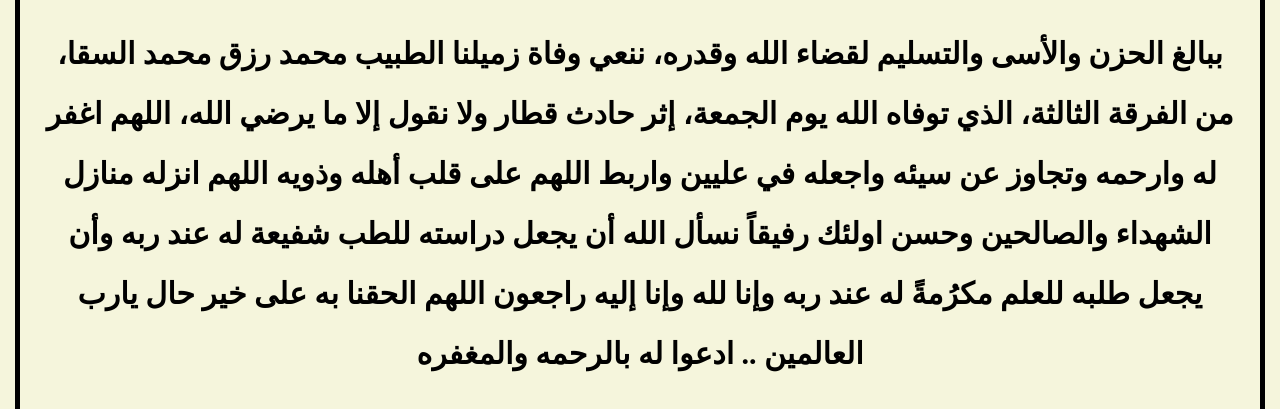
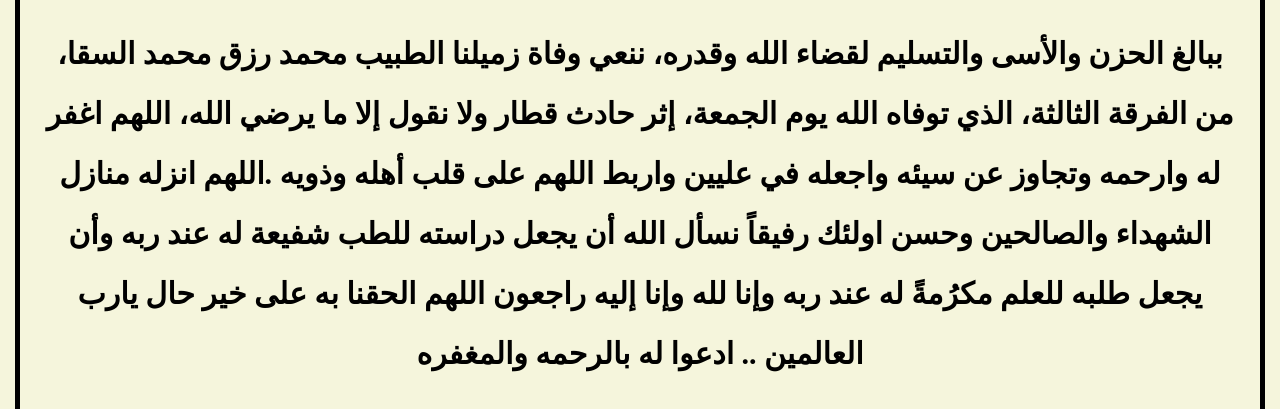
Before and after one commit to OmarCompiled/mohamedRizk, a plain HTML site: page info.html in a window 1280 px wide. Shown: the part 166-575 px from the top of the page. Drawn offline with Linux system fonts and the light colour scheme.

Commit message:
Update info.html

```diff
--- a/info.html
+++ b/info.html
@@ -15,7 +15,7 @@
         <h2>
             ببالغ الحزن والأسى والتسليم لقضاء الله وقدره، ننعي وفاة زميلنا الطبيب محمد رزق محمد السقا، من الفرقة الثالثة، الذي توفاه الله يوم الجمعة، إثر حادث قطار
 ولا نقول إلا ما يرضي الله، اللهم اغفر له وارحمه وتجاوز عن سيئه واجعله في عليين واربط اللهم على قلب أهله وذويه
-اللهم انزله منازل الشهداء والصالحين وحسن اولئك رفيقاً
+.اللهم انزله منازل الشهداء والصالحين وحسن اولئك رفيقاً
 
 نسأل  الله أن يجعل دراسته للطب شفيعة له عند ربه وأن يجعل طلبه للعلم مكرُمةً له عند ربه وإنا لله وإنا إليه راجعون
 
```
